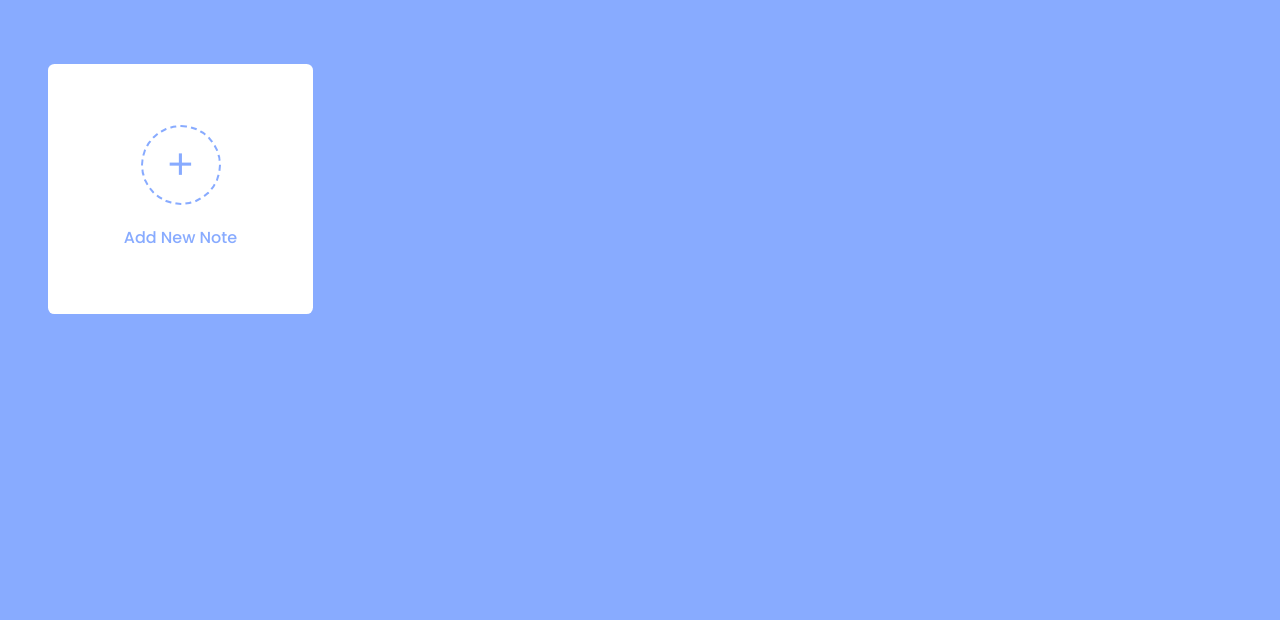
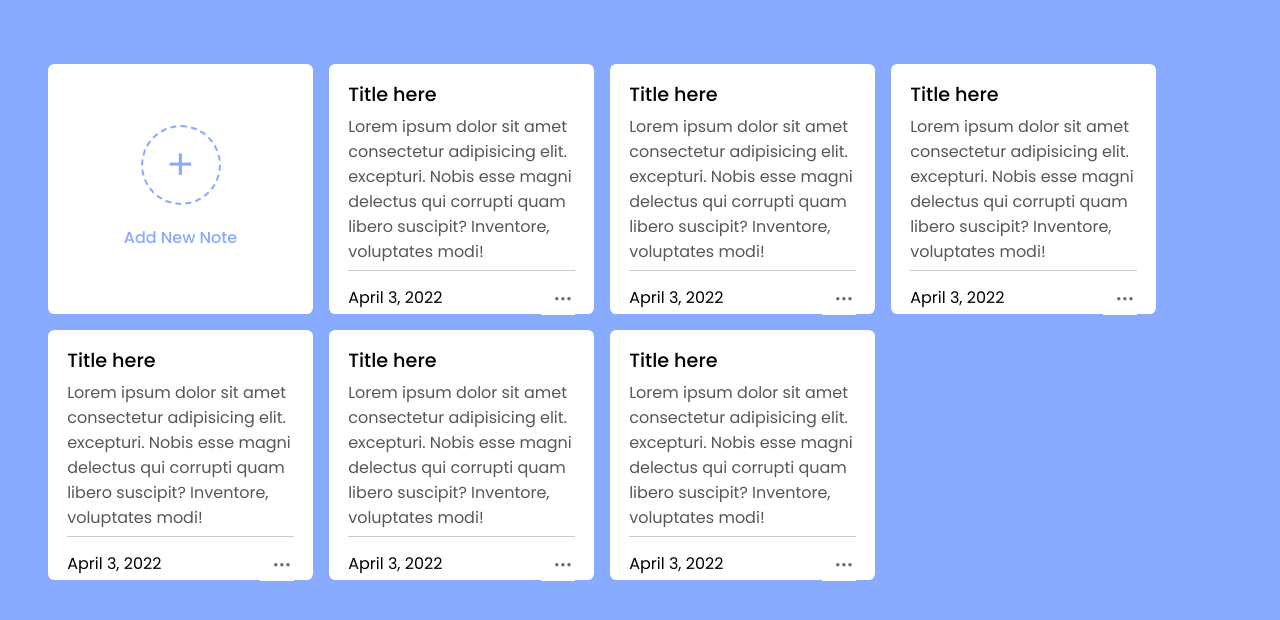
Before and after one commit to karam-zomlut/React-Note, a React (Create React App) app: page / in a window 1280 px wide. Shown: the top 620 px of the page. Built offline with nearby package versions, Linux system fonts and the light colour scheme; the HTML template or start-up script is replaced by a standard one.

Commit message:
Single Note Component is Done

```diff
--- a/src/App.css
+++ b/src/App.css
@@ -22,7 +22,6 @@ input, button, select, textarea {
   color: #000;
   border: 1px solid #000;
   border-radius: 0;
-  padding: .7rem 1rem;
 }
 
 body{
--- a/src/Components/AddBox/style.css
+++ b/src/Components/AddBox/style.css
@@ -7,6 +7,7 @@
   background-color: #FFF;
   border-radius: .4rem;
   padding: 1rem 1.2rem 1.2rem;
+  cursor: pointer;
 }
 
 .add-box .icon{
--- /dev/null
+++ b/src/Components/SingleNote/index.jsx
@@ -0,0 +1,21 @@
+import React from 'react';
+import './style.css';
+
+const SingleNote = () => {
+  return (
+    <div className="single-note">
+      <div className="details">
+        <h2 className="title">Title here</h2>
+        <p className="description">Lorem ipsum dolor sit amet consectetur adipisicing elit. excepturi. Nobis esse magni delectus qui corrupti quam libero suscipit? Inventore, voluptates modi!</p>
+      </div>
+      <div className="bottom-content">
+        <span className="date">April 3, 2022</span>
+        <div className="actions">
+          <button className="btn more"><i className='ri-more-fill'></i></button>
+        </div>
+      </div>
+    </div>
+  )
+}
+
+export default SingleNote;
--- /dev/null
+++ b/src/Components/SingleNote/style.css
@@ -0,0 +1,45 @@
+.single-note{
+  display: flex;
+  justify-content: space-between;
+  flex-direction: column;
+  height: 250px;
+  background-color: #FFF;
+  border-radius: .4rem;
+  padding: 1rem 1.2rem 1.2rem;
+}
+
+.single-note .title{
+  font-size: 1.2rem;
+  font-weight: 500;
+}
+
+.single-note .description{
+  font-size: 1rem;
+  font-weight: 400;
+  color: #575757;
+  margin-top: 0.3rem;
+}
+
+.single-note .bottom-content{
+  display: flex;
+  justify-content: space-between;
+  align-items: center;
+  margin-top: .4rem;
+  padding-top: .5rem;
+  border-top: 1px solid #CCC;
+}
+
+.bottom-content .more{
+  display: inline-flex;
+  justify-content: center;
+  align-items: center;
+  padding: .3rem .1rem .3rem .7rem;
+}
+
+.bottom-content i{
+  font-size: 1.3rem;
+  color: #6d6d6d;
+  margin-top: .2rem;
+  display: inline-block;
+  cursor: pointer;
+}
--- a/src/Pages/Home.jsx
+++ b/src/Pages/Home.jsx
@@ -1,10 +1,17 @@
 import React from 'react'
 import AddBox from '../Components/AddBox'
+import SingleNote from '../Components/SingleNote'
 
 const Home = () => {
   return (
     <>
       <AddBox />
+      <SingleNote />
+      <SingleNote />
+      <SingleNote />
+      <SingleNote />
+      <SingleNote />
+      <SingleNote />
     </>
   )
 }
```
